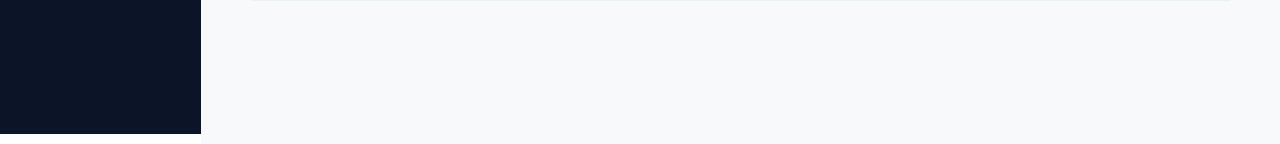
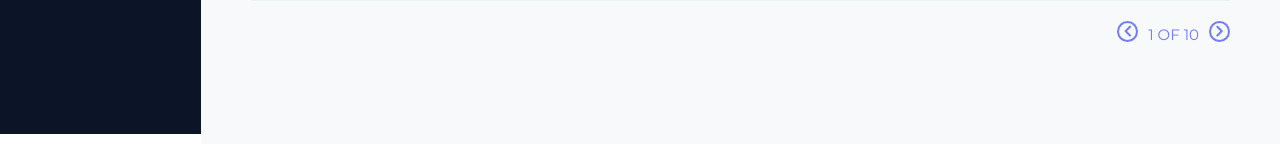
Before and after one commit to AhmedMhd/Business_by_Design, a Flask app: page /freelancers in a window 1280 px wide. Shown: the part 666-810 px from the top of the page. Run offline with Flask 2, Linux system fonts and the light colour scheme; parts of the project's set-up code (start-up, migrations or seed data) failed here and were passed over; some libraries are stand-ins or nearby versions.

Commit message:
pagination

```diff
--- a/static/css/freelancers.css
+++ b/static/css/freelancers.css
@@ -101,7 +101,35 @@
 
 /* End Table */
 
+/* Start pagination */
+.pagination {
+    display: flex;
+    justify-content: flex-end;
+    margin-top: 20px;
+}
 
+.pagination a {
+    display: flex;
+    justify-content: center;
+    align-items: center;
+    width: 21px;
+    height: 21px;
+    color: var(--lightPurple);
+    font-size: 20px;
+    border: 2px solid var(--lightPurple);
+    border-radius: 50%;
+}
+
+.pagination a i {
+    font-size: 13px;
+}
+
+.page-number {
+    margin: 4px 10px 0;
+    font-size: 15px;
+    color: var(--lightPurple);
+}
+/* End pagination */
 
 @media only screen and (max-width: 855px) {
 
--- a/templates/freelancers.html
+++ b/templates/freelancers.html
@@ -208,6 +208,23 @@
                         </tbody>
                     </table>
                 <!-- End Table -->
+
+                <!-- Start pagination -->
+                <div class="pagination">
+                    <a href="#" class="arrow-left">
+                        <i class="fas fa-chevron-left"></i>
+                    </a>
+                    <span class="page-number">
+                        <span>1</span>
+                        OF
+                        <span>10</span>
+                    </span>
+                    <a href="#" class="arrow-right">
+                        <i class="fas fa-chevron-right"></i>
+                    </a>
+                </div>
+                <!-- End pagination -->
+
             </div>
         </main>
         <!-- End Main -->
```
Also changed, not shown: static/css/company.css (+30 -0 lines), templates/company.html (+19 -3 lines).
